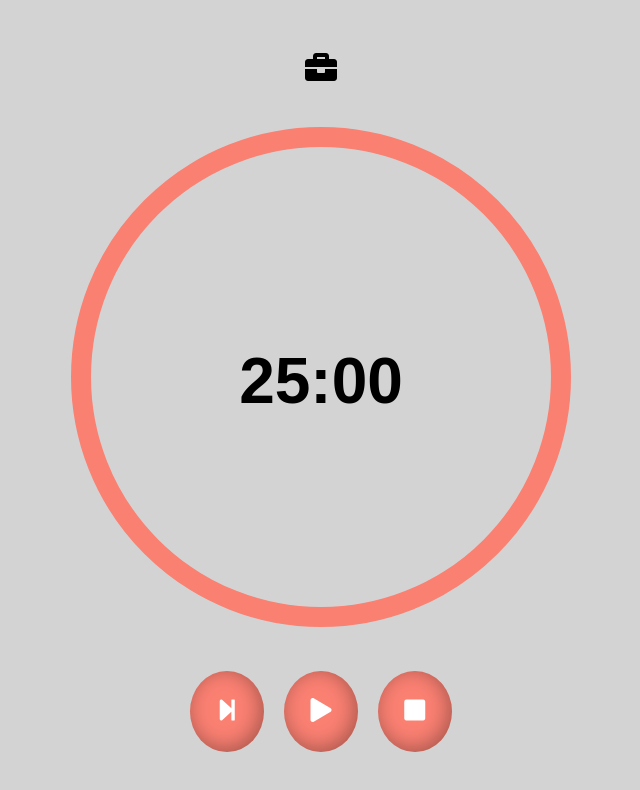
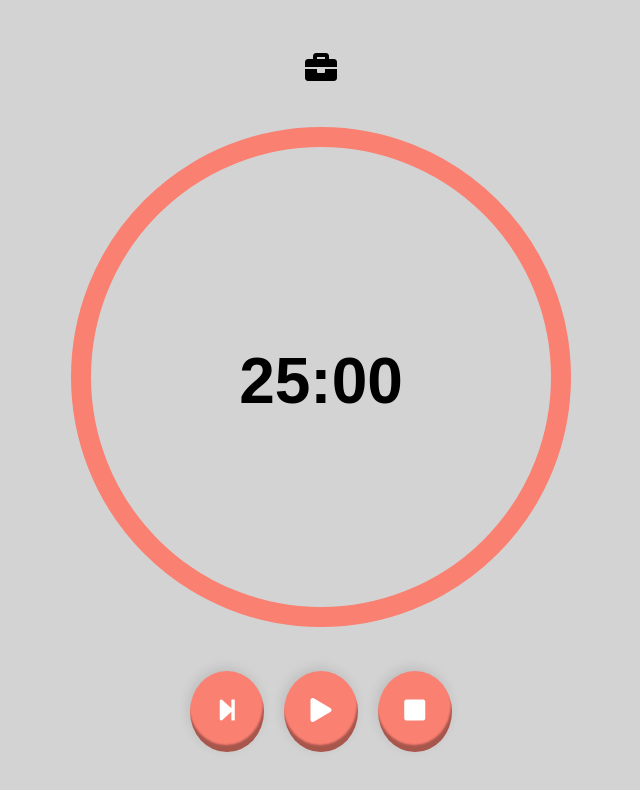
Before and after one commit to MatthieuNadeau96/Pomodoro-Timer, a React (Create React App) app: page / in a window 1280 px wide. Shown: the top 790 px of the page, without its empty margins (319-959 px from the left). Built offline with nearby package versions, Linux system fonts and the light colour scheme.

Commit message:
actionBtn style changes: shadows

```diff
--- a/src/App.css
+++ b/src/App.css
@@ -37,12 +37,12 @@
   border-radius: 100%;
   cursor: pointer;
   border: none;
-  box-shadow: inset -3px -3px 20px rgba(0, 0, 0, 0.33);
+  box-shadow: -2px -3.5px 12px rgba(0, 0, 0, 0.1), inset -1px -7px 2px rgba(0, 0, 0, 0.33);;
   margin: 0 10px;
   background-color: salmon;
   color: white;
   font-size: 1.5em;
-  transition: 100ms ease-out;
+  transition: 150ms ease-out;
   -webkit-tap-highlight-color: transparent;
 }
 .actionBtn:hover {
@@ -50,7 +50,7 @@
 }
 .actionBtn:active {
   color: #ddd;
-  box-shadow: inset 3px 3px 20px rgba(0, 0, 0, 0.33);
+  box-shadow: inset 0px 0px 0px rgba(0, 0, 0, 0.23);
 }
 .actionBtn:focus {
   outline: 0;
```
